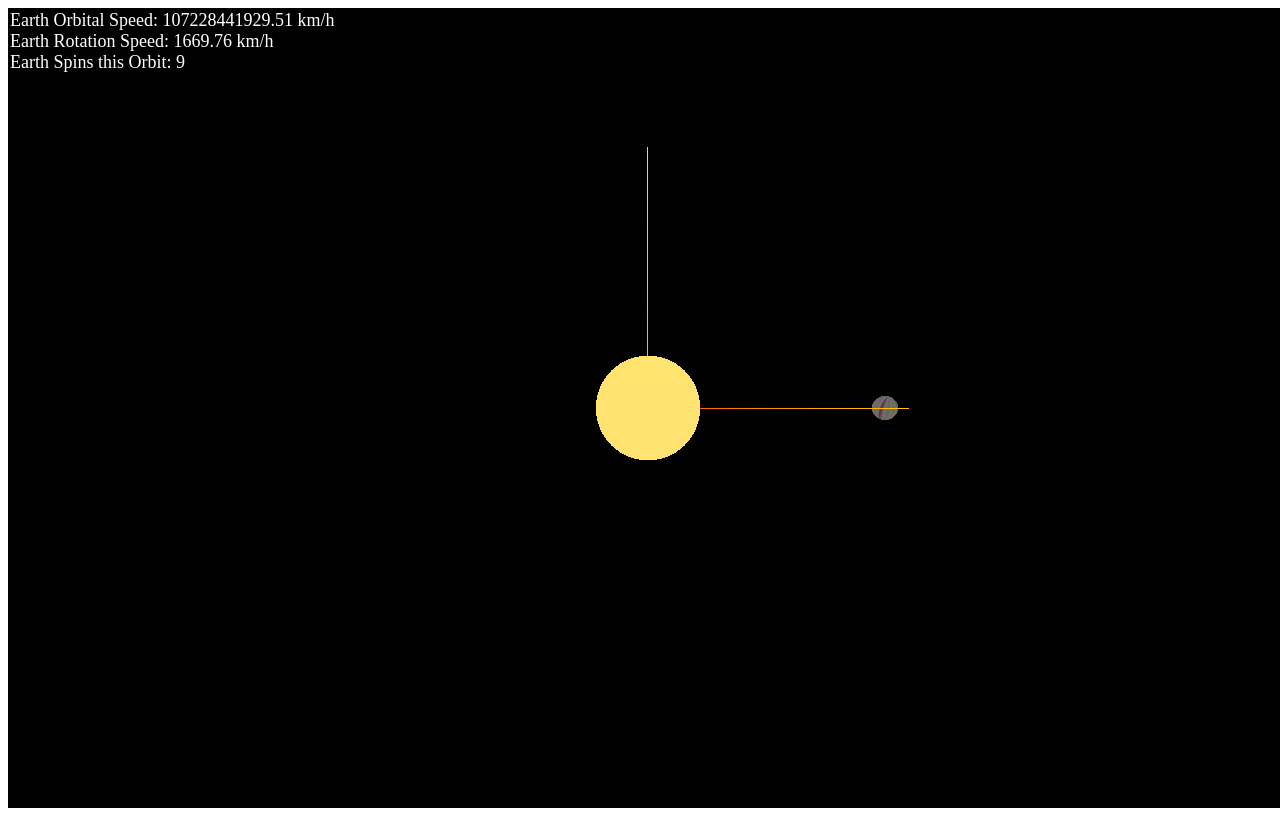
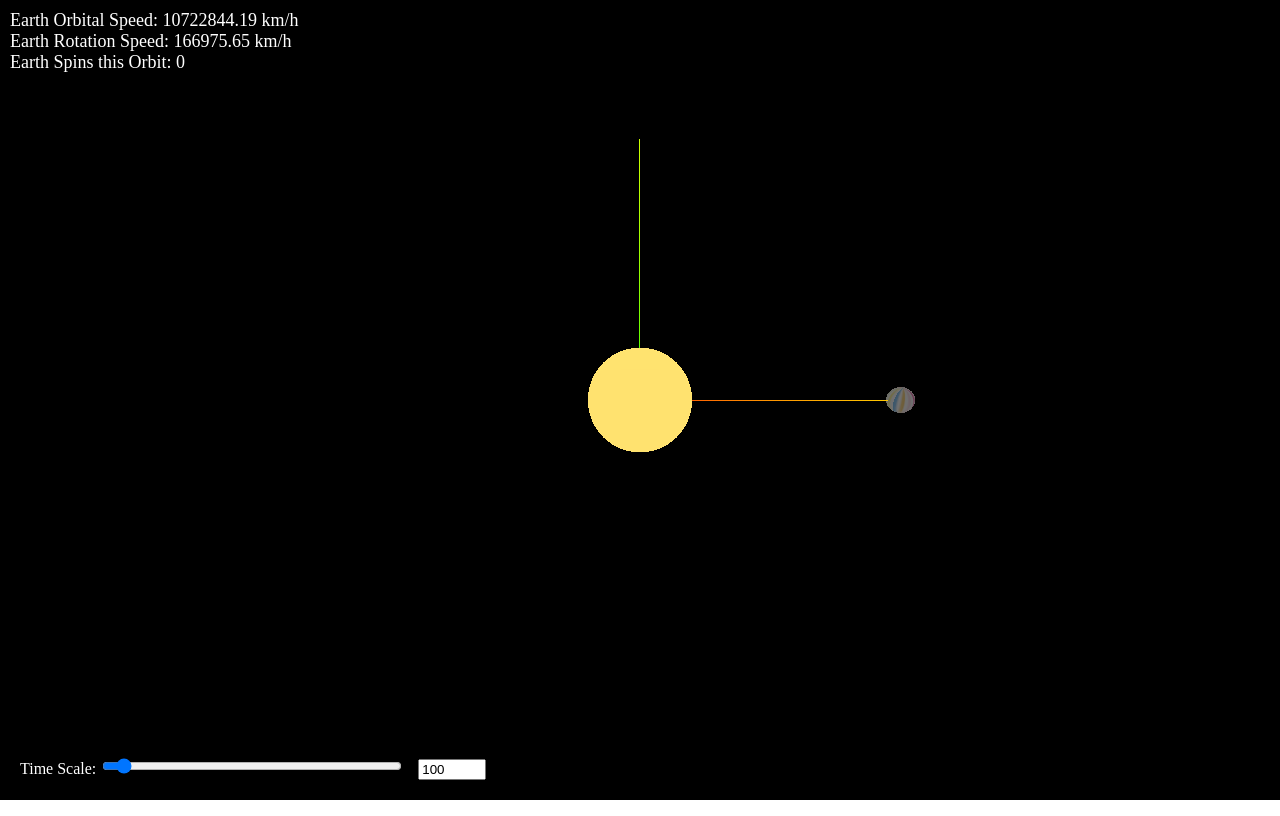
Before and after one commit to joshuatrobertson/solar-system, a website built with Vite: page index.html in a window 1280 px wide. Built offline with nearby package versions, Linux system fonts and the light colour scheme; animation ran at ten frames a second.

Commit message:
added controls

```diff
--- a/index.html
+++ b/index.html
@@ -4,8 +4,39 @@
     <meta charset="UTF-8">
     <meta name="viewport" content="width=device-width, initial-scale=1.0">
     <title>Earth Orbit Simulation</title>
+    <style>
+        body {
+            margin: 0;
+            overflow: hidden;
+        }
+        #controls {
+            position: absolute;
+            bottom: 20px;
+            left: 20px;
+            color: white;
+        }
+    </style>
 </head>
 <body>
-<script type="module" src="./src/main.js"></script>
+<div id="controls">
+    <label for="timeScaleSlider">Time Scale:</label>
+    <input
+            type="range"
+            id="timeScaleSlider"
+            min="1"
+            max="2000"
+            value="100"
+            style="width: 300px;"
+    />
+    <input
+            type="number"
+            id="timeScaleInput"
+            min="1"
+            max="2000"
+            value="100"
+            style="width: 60px; margin-left: 10px;"
+    />
+</div>
+<script type="module" src="/src/main.js"></script>
 </body>
 </html>
--- a/src/main.js
+++ b/src/main.js
@@ -27,7 +27,7 @@ addLights(scene);
 addAxesHelper(scene);
 
 // Time scale to adjust speed of both rotation and orbit
-let timeScale = 1000000; // Speed multiplier
+let timeScale = 100; // Speed multiplier
 
 // Constants
 const earthYearInSeconds = 365.25 * 24 * 60 * 60; // Earth's year in seconds
@@ -68,7 +68,7 @@ let totalEarthRotations = 0;  // This tracks the total rotations for one full or
 // Track the total orbital progress
 let totalOrbitProgress = 0;
 
-// Create a div to display speed info
+// Speed display
 const speedDisplay = document.createElement('div');
 speedDisplay.style.position = 'absolute';
 speedDisplay.style.top = '10px';
@@ -77,11 +77,37 @@ speedDisplay.style.color = 'white';
 speedDisplay.style.fontSize = '18px';
 document.body.appendChild(speedDisplay);
 
+// Slider and input controls
+const timeScaleSlider = document.getElementById('timeScaleSlider');
+const timeScaleInput = document.getElementById('timeScaleInput');
+
+// Function to update timeScale
+function updateTimeScale(newTimeScale) {
+    timeScale = newTimeScale;
+
+    // Sync slider and input
+    timeScaleSlider.value = newTimeScale;
+    timeScaleInput.value = newTimeScale;
+}
+
+// Add event listener for slider
+timeScaleSlider.addEventListener('input', (event) => {
+    updateTimeScale(Number(event.target.value));
+});
+
+// Add event listener for input box
+timeScaleInput.addEventListener('change', (event) => {
+    let newTimeScale = Number(event.target.value);
+
+    // Clamp the value between 1 and 5000
+    newTimeScale = Math.max(1, Math.min(5000, newTimeScale));
+
+    updateTimeScale(newTimeScale);
+});
+
 // Function to calculate actual orbital speed in km/h
 function calculateOrbitalSpeed() {
-    // Real orbital velocity in km/h (orbital speed of Earth around the Sun)
     const realOrbitalSpeedKmH = (2 * Math.PI * realEarthOrbitalRadiusKm) / earthYearInSeconds * 3600; // km/h
-    // Apply the time scale to simulate different speeds in the simulation
     return realOrbitalSpeedKmH * timeScale;
 }
 
@@ -89,69 +115,41 @@ function calculateOrbitalSpeed() {
 function calculateRotationalSpeed() {
     const earthCircumference = 2 * Math.PI * earthEquatorialRadius; // Circumference of Earth in km
     const rotationalSpeedKmPerSec = earthCircumference / earthDayInSeconds; // Speed in km/sec
-    return rotationalSpeedKmPerSec * 3600; // Convert to km/h
-}
-
-// Function to validate and log after one full orbit
-function validateRotationsDuringOrbit() {
-    // Log the total rotations after one full cycle
-    console.log(`Total Earth rotations after one orbit: ${totalEarthRotations}`);
-
-    // Check if Earth completed 365 rotations after one full orbit around the Sun
-    if (Math.abs(totalEarthRotations - expectedRotationsPerOrbit) < 1) {
-        console.log("Validation: Earth has completed 365 rotations as expected.");
-    } else {
-        console.log("Validation: Earth has NOT completed the correct number of rotations.");
-    }
-
-    // Reset for next orbit
-    totalEarthRotations = 0;
+    return rotationalSpeedKmPerSec * 3600 * timeScale;
 }
 
 // Animation Loop
 function animate() {
     requestAnimationFrame(animate);
 
-    // Update time step
-    const deltaTime = timeScale * (1 / 60); // Assuming 60fps
+    const deltaTime = Math.pow(timeScale, 2) * (1 / 60); // Assuming 60fps with exponential scaling
 
-    // Update Earth's orbital position
     orbitalParams.earth.theta += orbitalParams.earth.angularSpeed * deltaTime;
     earthOrbit.rotation.y = orbitalParams.earth.theta;
 
-    // Update Earth's axial rotation (1 full rotation per day)
     currentEarthRotation += orbitalParams.earth.rotationSpeed * deltaTime;
 
-    // Log each full rotation (when Earth completes 360 degrees)
     if (currentEarthRotation >= 2 * Math.PI) {
-        currentEarthRotation -= 2 * Math.PI; // Reset after one full rotation
-        totalEarthRotations += 1; // Increment the total rotations after a full day
-        console.log(`Earth completed a full rotation! Total rotations: ${totalEarthRotations}`);
+        currentEarthRotation -= 2 * Math.PI;
+        totalEarthRotations += 1;
     }
 
     earth.rotation.y = currentEarthRotation;
 
-    // Check if the Earth has completed one full orbit (360 degrees)
     if (orbitalParams.earth.theta >= 2 * Math.PI) {
-        // Reset Earth's position after one full orbit
         orbitalParams.earth.theta -= 2 * Math.PI;
-
-        // Validate and reset total rotations after one full cycle around the Sun
-        validateRotationsDuringOrbit();
+        totalEarthRotations = 0;
     }
 
-    // Calculate the current speeds
-    const orbitalSpeedKmH = calculateOrbitalSpeed(); // Actual speed adjusted for timeScale
-    const rotationalSpeedKmH = calculateRotationalSpeed(); // Actual rotational speed
+    const orbitalSpeedKmH = calculateOrbitalSpeed();
+    const rotationalSpeedKmH = calculateRotationalSpeed();
 
-    // Update speed display with the current speeds
     speedDisplay.innerHTML = `
         Earth Orbital Speed: ${orbitalSpeedKmH.toFixed(2)} km/h<br>
         Earth Rotation Speed: ${rotationalSpeedKmH.toFixed(2)} km/h<br>
         Earth Spins this Orbit: ${totalEarthRotations}<br>
     `;
 
-    // Render Scene
     renderer.render(scene, camera);
 }
 
```
